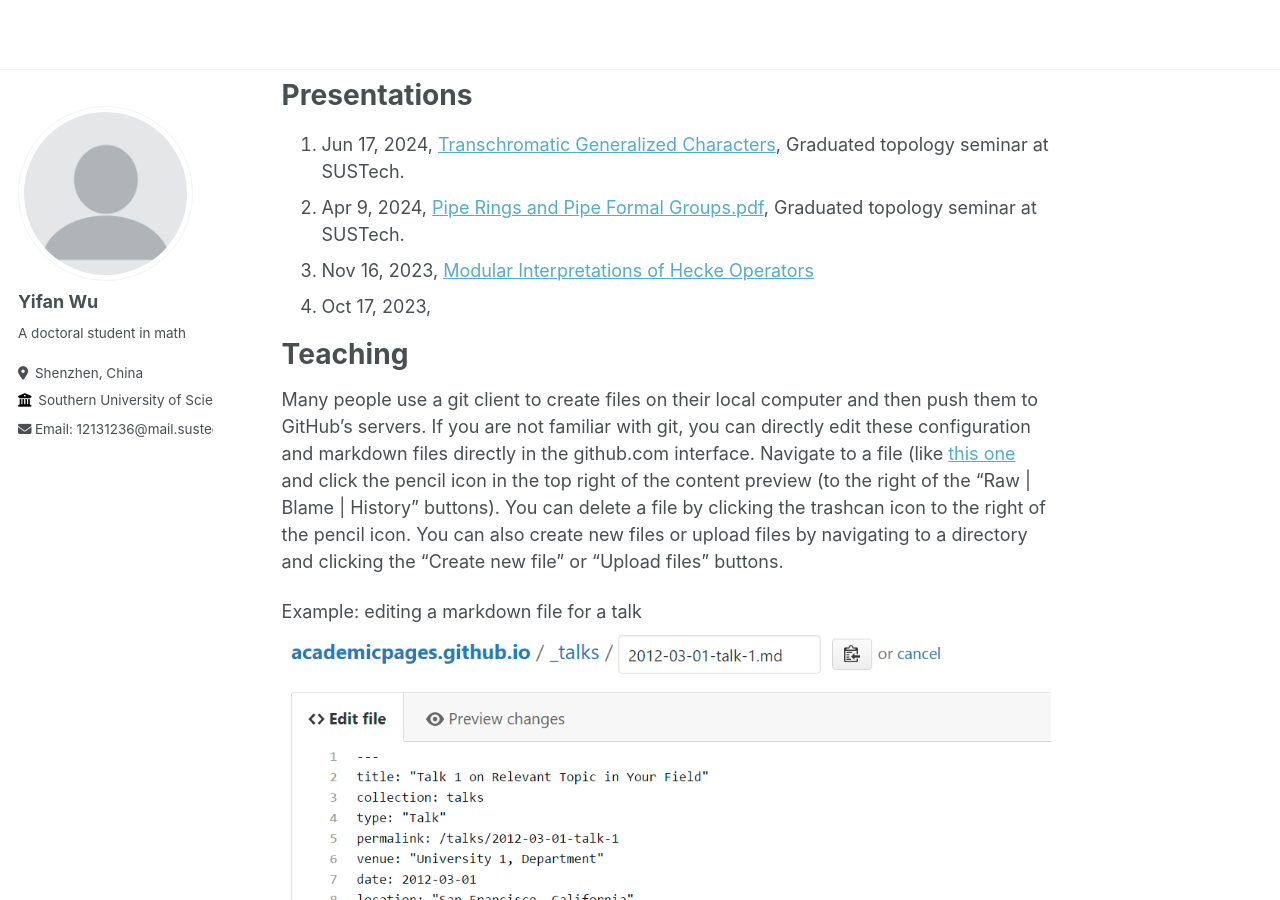
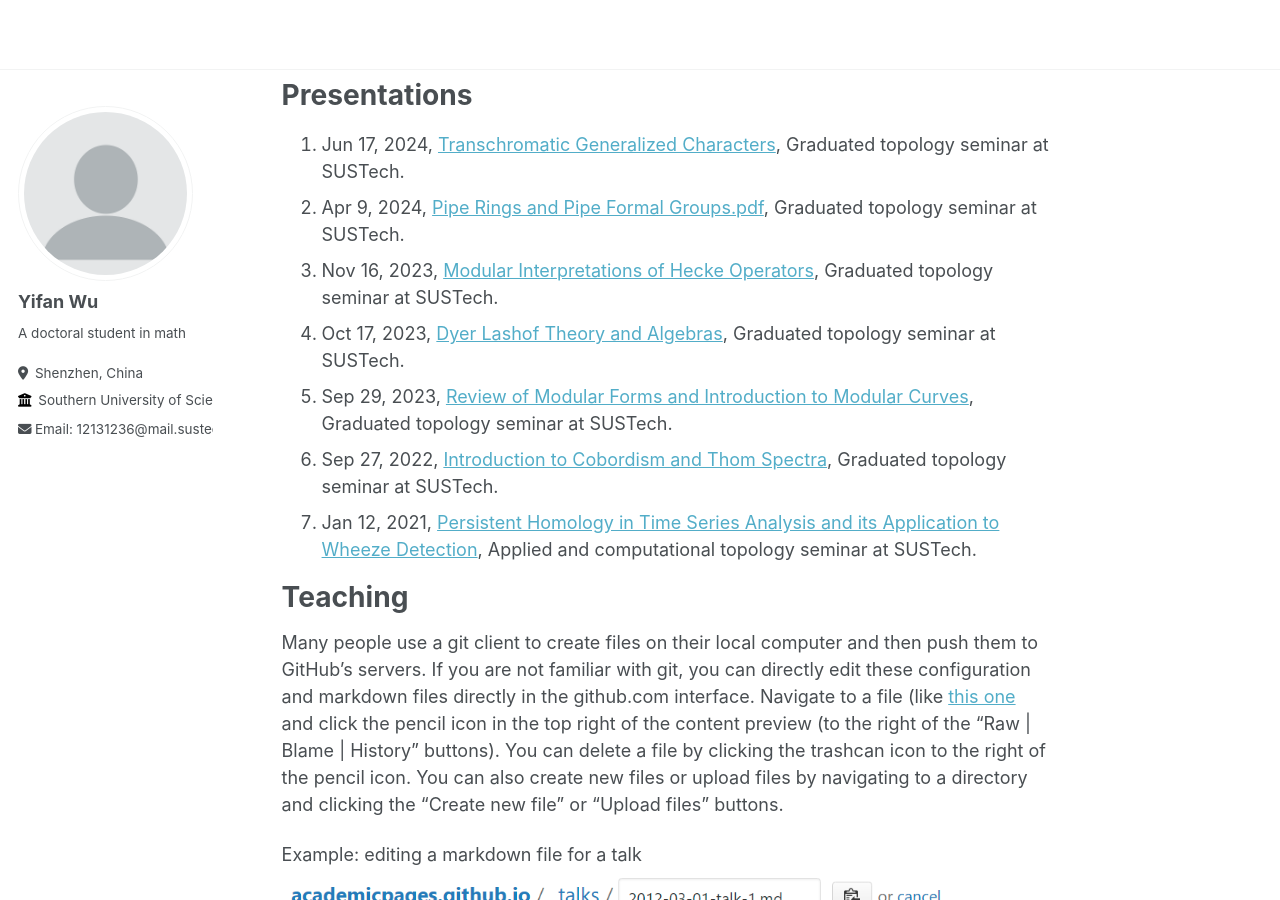
Before and after one commit to Wuyf19970105/Wuyf19970105.github.io, a Jekyll site: the page built from _pages/about.md, in a window 1280 px wide and 900 px high, scrolled down 1014 px. Built offline with Jekyll 4.4.1, drawn with Linux system fonts in a browser that asks for light colours.

Commit message:
Update about.md
Signed-off-by: Yifan Wu <148335396+Wuyf19970105@users.noreply.github.com>

```diff
--- a/_pages/about.md
+++ b/_pages/about.md
@@ -37,8 +37,11 @@ Presentations
 ======
 1. Jun 17, 2024, [Transchromatic Generalized Characters](https://Wuyf19970105.github.io/files/Transchromatic_Generalized_Characters.pdf), Graduated topology seminar at SUSTech.
 1. Apr 9, 2024, [Pipe Rings and Pipe Formal Groups.pdf](https://Wuyf19970105.github.io/files/Pipe_Rings_and_Pipe_Formal_Groups.pdf), Graduated topology seminar at SUSTech.
-2. Nov 16, 2023, [Modular Interpretations of Hecke Operators](https://Wuyf19970105.github.io/files/Modular Interpretations of Hecke Operators.pdf)
-3. Oct 17, 2023,
+2. Nov 16, 2023, [Modular Interpretations of Hecke Operators](https://Wuyf19970105.github.io/files/Modular_Interpretations_of_Hecke_Operators.pdf), Graduated topology seminar at SUSTech.
+4. Oct 17, 2023, [Dyer Lashof Theory and Algebras](https://Wuyf19970105.github.io/files/Dyer_Lashof_Theory_and_Algebras.pdf), Graduated topology seminar at SUSTech.
+5. Sep 29, 2023, [Review of Modular Forms and Introduction to Modular Curves](https://Wuyf19970105.github.io/files/Review_of_Modular_Forms_and_Introduction_to_Modular_Curves.pdf), Graduated topology seminar at SUSTech.
+6. Sep 27, 2022, [Introduction to Cobordism and Thom Spectra](https://Wuyf19970105.github.io/files/Pontrjagin-Thom.pdf), Graduated topology seminar at SUSTech.
+7. Jan 12, 2021, [Persistent Homology in Time Series Analysis and its Application to Wheeze Detection](https://Wuyf19970105.github.io/files/TDA.pdf), Applied and computational topology seminar at SUSTech.
 
 Teaching
 ======
```
